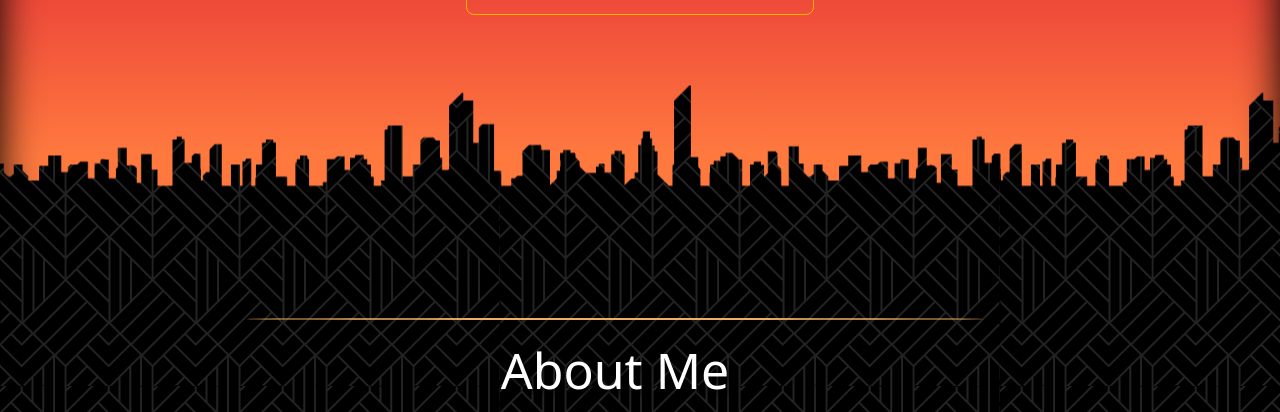
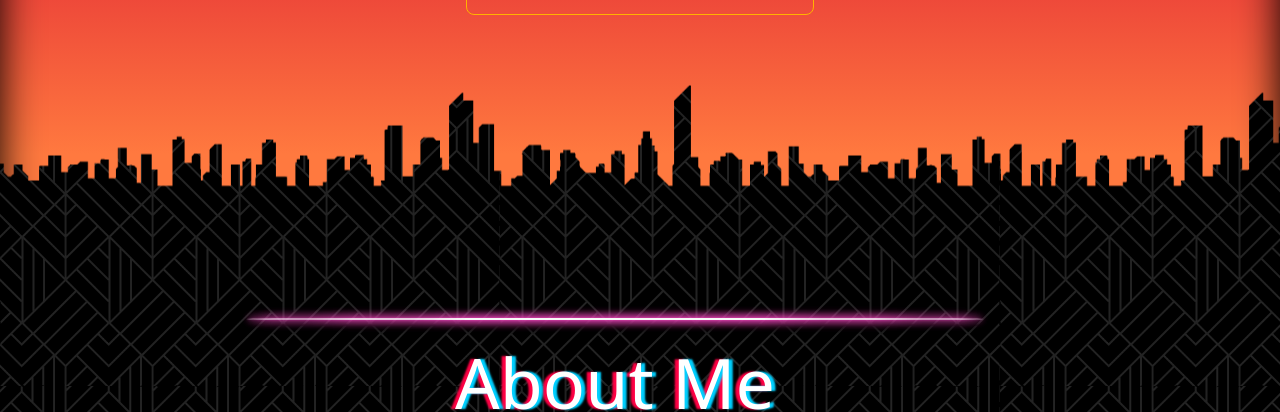
Before and after one commit to jalebkackson/HTML-Email-Portfolio, a Node server app: page / in a window 1280 px wide. Shown: the part 614-1026 px from the top of the page. Run offline with Node 20, Linux system fonts and the light colour scheme; some libraries are stand-ins or nearby versions; some web fonts are replaced; grey boxes are pictures that could not be loaded.

Commit message:
added flicker effect to header lines added gradient to skills imgs

```diff
--- a/public/index.js
+++ b/public/index.js
@@ -133,7 +133,6 @@ let message = document.getElementById("contactMessage");
 
 contactForm.addEventListener("submit", (e) => {
   e.preventDefault();
-  console.log(name.value, email.value, message.value);
   let formData = {
     name: name.value,
     email: email.value,
@@ -143,7 +142,7 @@ contactForm.addEventListener("submit", (e) => {
   let xhr = new XMLHttpRequest();
   xhr.open("POST", "/");
   xhr.setRequestHeader("content-type", "application/json");
-  xhr.onload = function () {
+  xhr.onload = function (e) {
     console.log(xhr.responseText);
 
     if (xhr.responseText == "success") {
@@ -153,6 +152,7 @@ contactForm.addEventListener("submit", (e) => {
       message.value = "";
     } else {
       alert("something went wrong");
+      console.log(e);
     }
   };
 
--- a/public/style.css
+++ b/public/style.css
@@ -170,29 +170,25 @@ nav .navbar-nav li a {
 }
 
 .section-header {
-  font-size: 50px;
+  font-size: 70px;
   padding: 20px 0;
   color: rgb(255, 255, 255);
-  text-shadow: 5px 5px 4px rgba(0, 0, 0, 0.495);
+  text-shadow: 4px 0px 2px rgb(0, 208, 255), -4px 0px 2px rgb(255, 0, 68);
 }
 
 .header-line {
   width: 60%;
-  border: 1px solid rgb(238, 175, 97);
+  border: 1px solid rgba(255, 255, 255);
   border-radius: 100%;
   margin: auto;
-}
-
-/* HEADER styling for dark sections */
-h1.dark {
-  text-shadow: 0px 0px 20px rgb(255, 0, 102);
-  color: rgb(255, 255, 255);
-}
-.header-line-dark {
-  width: 60%;
-  border: 1px solid rgba(255, 0, 119, 0.52);
-  border-radius: 100%;
-  margin: auto;
+  /* Neon Glow */
+  filter: drop-shadow(0px 0px 4px rgb(251 72 196))
+    drop-shadow(0px 0px 3px rgb(251 72 196))
+    drop-shadow(0px 0px 1px rgb(251 72 196)) drop-shadow(5px 6px 0px rgb(0 0 0));
+  -webkit-filter: drop-shadow(0px 0px 4px rgb(251 72 196))
+    drop-shadow(0px 0px 3px rgb(251 72 196))
+    drop-shadow(0px 0px 1px rgb(251 72 196)) drop-shadow(5px 6px 0px rgb(0 0 0));
+  animation: flicker 4s 5s linear infinite;
 }
 
 /*About-Me Section */
@@ -320,10 +316,9 @@ svg {
   width: 35%;
   max-width: 150px;
   min-width: 60px;
-  -webkit-filter: drop-shadow(0px 0px 5px rgb(255, 0, 170));
-  filter: drop-shadow(0px 0px 7px rgb(255, 0, 149));
-  -webkit-filter: drop-shadow(0px 0px 20px rgb(255, 0, 170));
-  filter: drop-shadow(0px 0px 15px 1px rgb(255, 0, 170));
+  -webkit-filter: drop-shadow(0px 0px 15px rgb(255, 0, 149));
+  filter: drop-shadow(-10px 0px 10px rgb(0, 208, 255))
+    drop-shadow(10px 0px 10px rgb(255, 0, 0));
 }
 
 .portfolio {
@@ -342,12 +337,10 @@ svg {
   max-width: 350px;
   min-width: 60px;
   border-radius: 10px;
+  border: solid 3px rgb(22, 145, 233);
+  border-bottom: solid 20px rgb(22, 145, 233);
   -webkit-filter: drop-shadow(0px 0px 10px rgba(255, 0, 212, 0.854));
   filter: drop-shadow(0px 0px 10px rgba(255, 0, 212, 0.875));
-}
-.portfolio h5 {
-  text-shadow: 0px 0px 15px rgb(255, 0, 170);
-  text-shadow: 0px 0px 15px rgb(255, 0, 170);
 }
 
 /* animating signature action */
@@ -524,7 +517,7 @@ svg {
   margin-bottom: 80px;
 }
 .contact-form {
-  background-color: #152742d5;
+  background-color: #152742ac;
   color: rgb(69, 205, 240);
   border-style: solid;
   border-width: 1px;
--- a/server.js
+++ b/server.js
@@ -38,7 +38,7 @@ app.post("/", (req, res) => {
     },
   });
   const mailOptions = {
-    subject: `Message from ${req.body.email}: ${req.body.name}`,
+    subject: `${req.body.name}, c`,
     from: email,
     to: email,
     html: message,
--- a/views/index.ejs
+++ b/views/index.ejs
@@ -175,11 +175,11 @@
 
     <!-- Skills -->
     <div class="section flexbox skills-section">
-      <div class="header-line-dark"></div>
-      <h1 data-value="My Skills" id="hacker" class="section-header dark">
-        My Skills
+      <div class="header-line"></div>
+      <h1 data-value="Skills" id="hacker" class="section-header dark">
+        Skills
       </h1>
-      <div class="header-line-dark"></div>
+      <div class="header-line"></div>
       <div class="flexbox row skills row-one">
         <div class="skill col-4">
           <img
@@ -223,11 +223,11 @@
 
     <!-- Portfolio -->
     <div class="section portfolio flexbox">
-      <div class="header-line-dark"></div>
+      <div class="header-line"></div>
       <h1 data-value="Portfolio" id="hacker" class="section-header dark">
         Portfolio
       </h1>
-      <div class="header-line-dark"></div>
+      <div class="header-line"></div>
       <div class="flexbox row projects row-one">
         <div class="project col-6">
           <img src="https://i.imgur.com/nv8Fkl9.png" alt="" />
```
